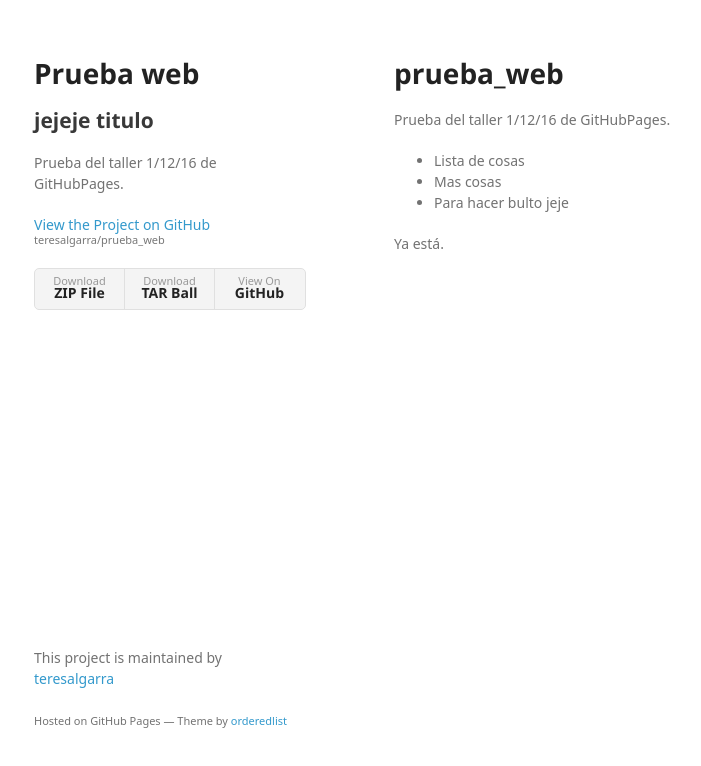
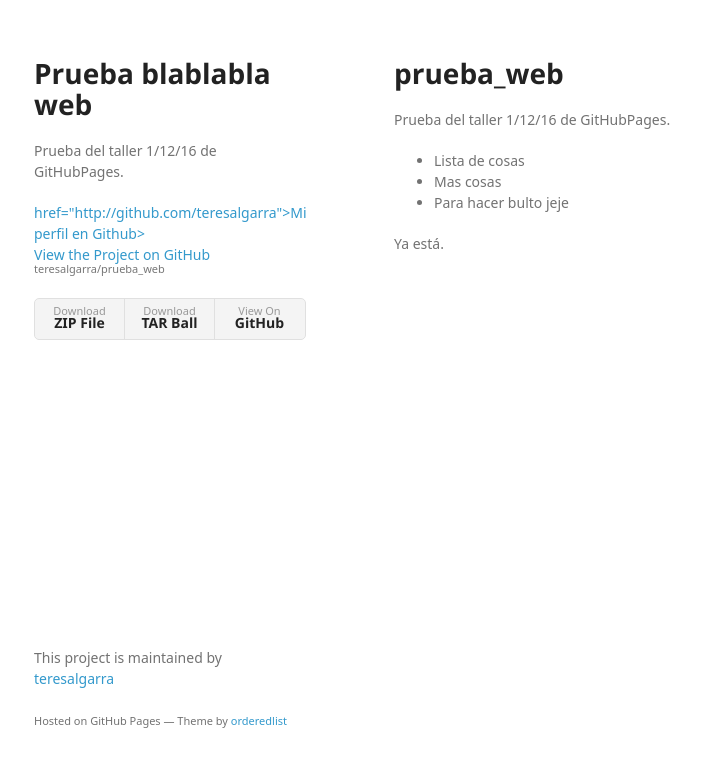
Before and after one commit to teresalgarra/teresalgarra.github.io, a plain HTML site: page index.html in a window 1280 px wide. Shown: the whole page, without its empty margins (176-877 px from the left). Drawn offline with Linux system fonts and the light colour scheme; a web font is replaced by a local one.

Commit message:
pruebecilla 2

```diff
--- a/index.html
+++ b/index.html
@@ -15,9 +15,10 @@
   <body>
     <div class="wrapper">
       <header>
-        <h1>Prueba web</h1>
-        <h2> jejeje titulo </h2>
+        <h1>Prueba blablabla web</h1>
         <p>Prueba del taller 1/12/16 de GitHubPages.</p>
+
+        <a> href="http://github.com/teresalgarra">Mi perfil en Github></a>
 
         <p class="view"><a href="https://github.com/teresalgarra/prueba_web">View the Project on GitHub <small>teresalgarra/prueba_web</small></a></p>
 
```
